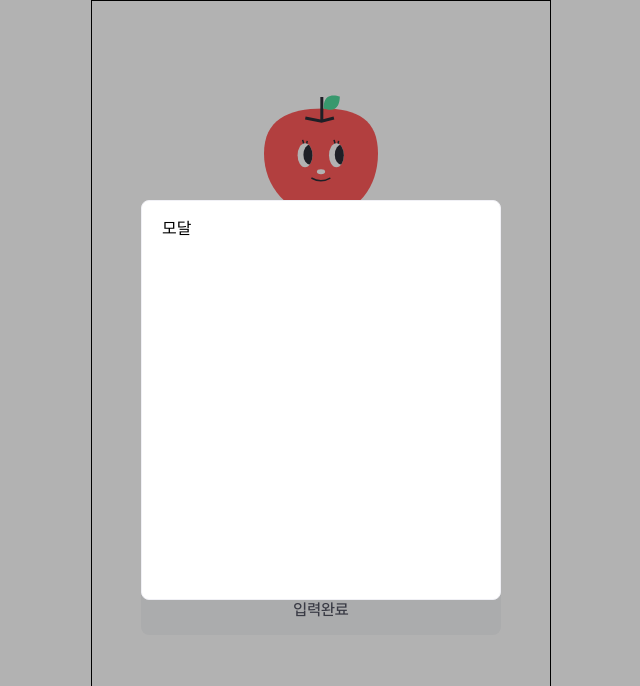
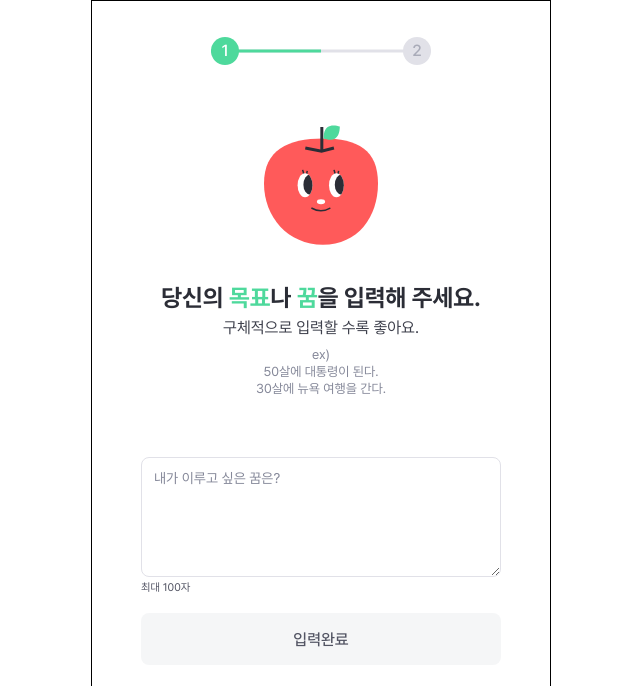
Before and after one commit to our-bbang/ggumtle_frontend, a React (Vite) app: page /write in a window 1280 px wide. Shown: the top 686 px of the page, without its empty margins (319-959 px from the left). Built offline with nearby package versions, Linux system fonts and the light colour scheme.

Commit message:
feat: progressbar 컴포넌트 구현

```diff
--- /dev/null
+++ b/src/components/common/Progressbar/ProgressCircle.tsx
@@ -0,0 +1,40 @@
+import styled, { css } from 'styled-components';
+
+interface PropsType {
+  size?: string;
+  step: number;
+  status?: string;
+}
+export const ProgressCircle = ({ size, step, status }: PropsType) => {
+  return <Circle size={size} status={status}>{`${step}`}</Circle>;
+};
+
+const Circle = styled.div<{ size?: string; status?: string }>`
+  ${({ size = '20px' }) => css`
+    width: ${size};
+    height: ${size};
+    line-height: ${size};
+  `}
+
+  ${({ status = 'incomplete', theme }) => {
+    if (status === 'incomplete') {
+      return css`
+        background-color: ${theme.colors.gray_300};
+        color: ${theme.colors.gray_500};
+      `;
+    }
+    if (status === 'complete') {
+      return css`
+        background-color: ${theme.colors.green};
+        color: white;
+      `;
+    }
+  }}
+
+  font-family: "PretendardMedium";
+  text-align: center;
+
+  border-radius: 50%;
+
+  z-index: 100;
+`;
--- /dev/null
+++ b/src/components/common/Progressbar/ProgressLine.tsx
@@ -0,0 +1,46 @@
+import styled, { keyframes } from 'styled-components';
+
+interface PropsType {
+  progress?: number;
+}
+export const ProgressLine = ({ progress }: PropsType) => {
+  return (
+    <>
+      <BackgroundLine />
+      <CompletedLine progress={progress} />
+    </>
+  );
+};
+
+const BackgroundLine = styled.div<{ progress?: number }>`
+  width: 100%;
+  height: 3px;
+
+  position: absolute;
+  top: 50%;
+  transform: translate(0, -50%);
+
+  background-color: ${({ theme }) => theme.colors.gray_300};
+`;
+
+const fillAnimation = keyframes`
+  from {
+    width: 0;
+  }
+  to {
+    width: ${(props: PropsType) => (props.progress || 0) + '%'};
+  }
+`;
+
+const CompletedLine = styled.div<{ progress?: number }>`
+  width: ${(props) => props.progress || 0}%;
+  height: 3px;
+
+  position: absolute;
+  top: 50%;
+  transform: translate(0, -50%);
+
+  background: ${({ theme }) => theme.colors.green};
+  animation: ${fillAnimation} ${({ progress = 0 }) => 0.1 * (progress / 10)}s
+    linear forwards;
+`;
--- /dev/null
+++ b/src/components/common/Progressbar/index.tsx
@@ -0,0 +1,28 @@
+import styled from 'styled-components';
+
+import { ProgressLine } from './ProgressLine';
+import { ProgressCircle } from './ProgressCircle';
+
+interface ProgressbarProps {
+  progress: number;
+}
+export const Progressbar = ({ progress }: ProgressbarProps) => {
+  return (
+    <ProgressbarContainer>
+      <ProgressLine progress={progress} />
+      <ProgressCircle size="28px" step={1} status="complete" />
+      <ProgressCircle size="28px" step={2} />
+    </ProgressbarContainer>
+  );
+};
+
+const ProgressbarContainer = styled.div`
+  width: 220px;
+  height: 40px;
+
+  position: relative;
+
+  display: flex;
+  align-items: center;
+  justify-content: space-between;
+`;
--- a/src/components/write/MainText.tsx
+++ b/src/components/write/MainText.tsx
@@ -26,7 +26,7 @@ const MainTextContainer = styled.div`
   align-items: center;
   justify-content: end;
 
-  margin: 60px 0 20px;
+  margin: 20px 0 20px;
 `;
 
 const Img = styled.img`
--- a/src/pages/Write/index.tsx
+++ b/src/pages/Write/index.tsx
@@ -1,24 +1,26 @@
-import { useState } from 'react';
-
 import { MainText } from '@components/write/MainText';
 import { WriteArea } from '@components/write/WriteArea';
-import { Modal } from '@components/common/Modal';
+import { Progressbar } from '@components/common/Progressbar';
+import { styled } from 'styled-components';
 
 export const WritePage = () => {
-  const [isOpenModal, setIsOpenModal] = useState<boolean>(true);
   return (
-    <>
-      <Modal
-        isModalOpen={isOpenModal}
-        setIsOpenModal={setIsOpenModal}
-        width="360px"
-        height="400px"
-        padding="20px"
-      >
-        모달
-      </Modal>
+    <WritePageContainer>
+      <ProgressbarContainer>
+        <Progressbar progress={50} />
+      </ProgressbarContainer>
       <MainText />
       <WriteArea />
-    </>
+    </WritePageContainer>
   );
 };
+
+const WritePageContainer = styled.div`
+  display: flex;
+  flex-direction: column;
+  align-items: center;
+`;
+
+const ProgressbarContainer = styled.div`
+  margin-top: 30px;
+`;
```
